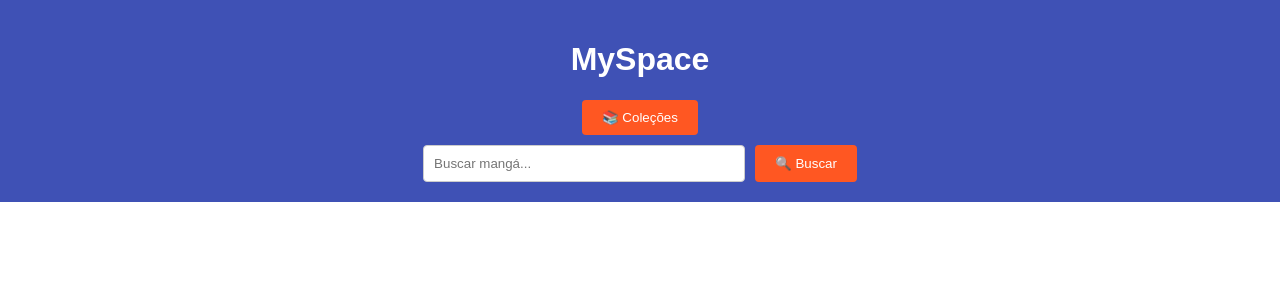
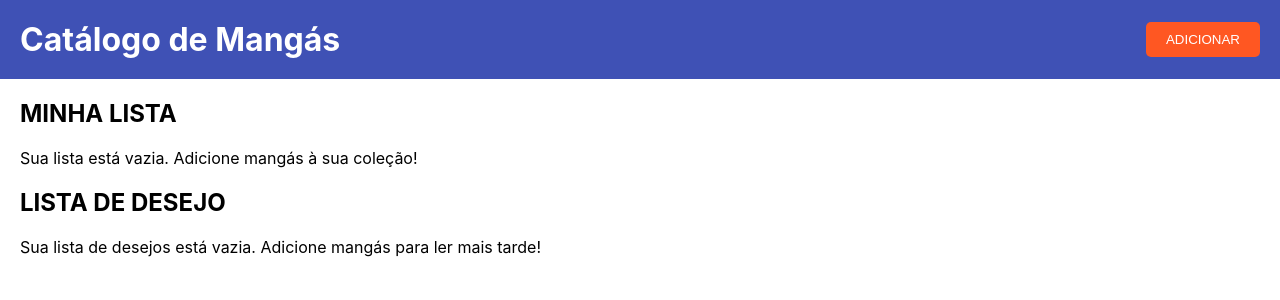
Before and after one commit to vitormelov/CatalogoManga, a React (Create React App) app in the folder catalogo-manga/: page /myspace in a window 1280 px wide. Shown: the top 300 px of the page. Built offline with nearby package versions, Linux system fonts and the light colour scheme.

Commit message:
MySpace e SearchManga

```diff
--- a/catalogo-manga/src/App.jsx
+++ b/catalogo-manga/src/App.jsx
@@ -5,6 +5,7 @@
 import MySpace from './pages/MySpace';
 import CreateAccount from './pages/CreateAccount';
 import Collection from './pages/Collection';
+import SearchManga from './pages/SearchManga';
 import { CollectionProvider } from './context/CollectionContext.jsx';
 
 const App = () => {
@@ -17,6 +18,7 @@
           <Route path="/myspace" element={<MySpace />} />
           <Route path="/createaccount" element={<CreateAccount />} />
           <Route path="/collection" element={<Collection />} />
+          <Route path="/searchmanga" element={<SearchManga />} />
         </Routes>
       </Router>
     </CollectionProvider>
--- a/catalogo-manga/src/context/CollectionContext.jsx
+++ b/catalogo-manga/src/context/CollectionContext.jsx
@@ -4,13 +4,18 @@
 
 export const CollectionProvider = ({ children }) => {
   const [collections, setCollections] = useState([]);
+  const [wishlist, setWishlist] = useState([]);
 
   const addToCollection = (manga) => {
     setCollections((prev) => [...prev, manga]);
   };
 
+  const addToWishlist = (manga) => {
+    setWishlist((prev) => [...prev, manga]);
+  };
+
   return (
-    <CollectionContext.Provider value={{ collections, addToCollection }}>
+    <CollectionContext.Provider value={{ collections, wishlist, addToCollection, addToWishlist }}>
       {children}
     </CollectionContext.Provider>
   );
--- a/catalogo-manga/src/pages/MySpace.jsx
+++ b/catalogo-manga/src/pages/MySpace.jsx
@@ -1,75 +1,32 @@
-import React, { useState } from 'react';
-import axios from 'axios';
+import React from 'react';
 import { useNavigate } from 'react-router-dom';
-import { useCollection } from '../context/CollectionContext.jsx';
+import { useCollection } from '../context/CollectionContext';
 import '../style/MySpace.css';
 
 const MySpace = () => {
-  const [searchQuery, setSearchQuery] = useState('');
-  const [results, setResults] = useState([]);
-  const [loading, setLoading] = useState(false);
-  const [error, setError] = useState('');
-  const [showModal, setShowModal] = useState(false);
-  const [selectedManga, setSelectedManga] = useState(null);
-
-  const { addToCollection } = useCollection();
   const navigate = useNavigate();
-
-  const handleSearch = async () => {
-    if (!searchQuery) return;
-
-    setLoading(true);
-    setError('');
-    setResults([]);
-
-    try {
-      const response = await axios.get(
-        `https://api.jikan.moe/v4/manga?q=${searchQuery}&limit=10`
-      );
-      setResults(response.data.data);
-    } catch (err) {
-      setError('Erro ao buscar os mangás. Tente novamente mais tarde.');
-    } finally {
-      setLoading(false);
-    }
-  };
-
-  const handleAddToCollection = () => {
-    addToCollection(selectedManga);
-    setShowModal(false);
-    setSelectedManga(null);
-  };
+  const { collections, wishlist } = useCollection();
 
   return (
     <div className="myspace">
+      {/* Header */}
       <header className="myspace-header">
-        <h1>MySpace</h1>
-        <div className="header-options">
-          <button onClick={() => navigate('/collection')}>📚 Coleções</button>
-        </div>
-        <div className="search-bar">
-          <input
-            type="text"
-            placeholder="Buscar mangá..."
-            value={searchQuery}
-            onChange={(e) => setSearchQuery(e.target.value)}
-          />
-          <button onClick={handleSearch}>🔍 Buscar</button>
-        </div>
+        <h1 className="site-title">Catálogo de Mangás</h1>
+        <button className="add-button" onClick={() => navigate('/searchmanga')}>
+          ADICIONAR
+        </button>
       </header>
+
       <main>
-        {loading && <p>Carregando...</p>}
-        {error && <p className="error">{error}</p>}
-        <div className="results">
-          {results.map((manga) => (
-            <div
-              key={manga.mal_id}
-              className="manga-item"
-              onClick={() => {
-                setSelectedManga(manga);
-                setShowModal(true);
-              }}
-            >
+        {/* Minha Lista */}
+        <section className="list-section">
+          <h2>MINHA LISTA</h2>
+          {collections.length === 0 ? (
+            <p>Sua lista está vazia. Adicione mangás à sua coleção!</p>
+          ) : (
+            <div className="manga-list">
+              {collections.map((manga) => (
+                <div key={manga.mal_id} className="manga-item">
                   <img src={manga.images.jpg.large_image_url} alt={manga.title} />
                   <div className="manga-info">
                     <h3>{manga.title}</h3>
@@ -78,22 +35,29 @@
                 </div>
               ))}
             </div>
-      </main>
+          )}
+        </section>
 
-      {showModal && selectedManga && (
-        <div className="modal">
-          <div className="modal-content">
-            <h2>{selectedManga.title}</h2>
-            <p>Deseja adicionar este mangá à sua coleção?</p>
-            <div className="modal-buttons">
-              <button onClick={handleAddToCollection}>📚 Adicionar à Coleção</button>
-            </div>
-            <button className="modal-close" onClick={() => setShowModal(false)}>
-              ❌ Fechar
-            </button>
+        {/* Lista de Desejo */}
+        <section className="list-section">
+          <h2>LISTA DE DESEJO</h2>
+          {wishlist.length === 0 ? (
+            <p>Sua lista de desejos está vazia. Adicione mangás para ler mais tarde!</p>
+          ) : (
+            <div className="manga-list">
+              {wishlist.map((manga) => (
+                <div key={manga.mal_id} className="manga-item">
+                  <img src={manga.images.jpg.large_image_url} alt={manga.title} />
+                  <div className="manga-info">
+                    <h3>{manga.title}</h3>
+                    <p>{manga.synopsis || 'Sem descrição disponível.'}</p>
                   </div>
                 </div>
+              ))}
+            </div>
           )}
+        </section>
+      </main>
     </div>
   );
 };
--- /dev/null
+++ b/catalogo-manga/src/pages/SearchManga.jsx
@@ -0,0 +1,101 @@
+import React, { useState } from 'react';
+import axios from 'axios';
+import { useCollection } from '../context/CollectionContext';
+import '../style/SearchManga.css';
+
+const SearchManga = () => {
+  const [searchQuery, setSearchQuery] = useState('');
+  const [results, setResults] = useState([]);
+  const [loading, setLoading] = useState(false);
+  const [error, setError] = useState('');
+  const [selectedManga, setSelectedManga] = useState(null);
+  const [showModal, setShowModal] = useState(false);
+
+  const { addToCollection, addToWishlist } = useCollection();
+
+  const handleSearch = async () => {
+    if (!searchQuery) return;
+
+    setLoading(true);
+    setError('');
+    setResults([]);
+
+    try {
+      const response = await axios.get(
+        `https://api.jikan.moe/v4/manga?q=${searchQuery}&limit=10`
+      );
+      setResults(response.data.data);
+    } catch (err) {
+      setError('Erro ao buscar os mangás. Tente novamente mais tarde.');
+    } finally {
+      setLoading(false);
+    }
+  };
+
+  const handleAddToList = (type) => {
+    if (type === 'collection') {
+      addToCollection(selectedManga);
+    } else if (type === 'wishlist') {
+      addToWishlist(selectedManga);
+    }
+    setShowModal(false);
+    setSelectedManga(null);
+  };
+
+  return (
+    <div className="searchmanga">
+      {/* Header com Search Bar */}
+      <header className="searchmanga-header">
+        <input
+          type="text"
+          placeholder="Buscar mangá..."
+          value={searchQuery}
+          onChange={(e) => setSearchQuery(e.target.value)}
+        />
+        <button onClick={handleSearch}>🔍 Buscar</button>
+      </header>
+
+      <main>
+        {loading && <p>Carregando...</p>}
+        {error && <p className="error">{error}</p>}
+        <div className="results">
+          {results.map((manga) => (
+            <div
+              key={manga.mal_id}
+              className="manga-item"
+              onClick={() => {
+                setSelectedManga(manga);
+                setShowModal(true);
+              }}
+            >
+              <img src={manga.images.jpg.large_image_url} alt={manga.title} />
+              <div className="manga-info">
+                <h3>{manga.title}</h3>
+                <p>{manga.synopsis || 'Sem descrição disponível.'}</p>
+              </div>
+            </div>
+          ))}
+        </div>
+      </main>
+
+      {/* Modal para Adicionar à Lista */}
+      {showModal && selectedManga && (
+        <div className="modal">
+          <div className="modal-content">
+            <h2>{selectedManga.title}</h2>
+            <p>Para qual lista deseja adicionar este mangá?</p>
+            <div className="modal-buttons">
+              <button onClick={() => handleAddToList('collection')}>📚 Minha Lista</button>
+              <button onClick={() => handleAddToList('wishlist')}>⭐ Lista de Desejo</button>
+            </div>
+            <button className="modal-close" onClick={() => setShowModal(false)}>
+              ❌ Fechar
+            </button>
+          </div>
+        </div>
+      )}
+    </div>
+  );
+};
+
+export default SearchManga;
--- a/catalogo-manga/src/style/MySpace.css
+++ b/catalogo-manga/src/style/MySpace.css
@@ -1,64 +1,37 @@
-.myspace {
-  font-family: Arial, sans-serif;
+.myspace-header {
+  display: flex;
+  justify-content: space-between;
+  align-items: center;
+  padding: 20px;
+  background-color: #3f51b5;
+  color: white;
 }
 
-.myspace-header {
-  background-color: #3f51b5;
-  color: white;
-  padding: 20px;
-  text-align: center;
+.site-title {
+  margin: 0;
 }
 
-.header-options {
-  margin-top: 10px;
-}
-
-.header-options button {
-  margin: 0 10px;
+.add-button {
   padding: 10px 20px;
   background-color: #ff5722;
   color: white;
   border: none;
-  border-radius: 4px;
+  border-radius: 5px;
   cursor: pointer;
 }
 
-.header-options button:hover {
+.add-button:hover {
   background-color: #e64a19;
 }
 
-.search-bar {
-  margin-top: 10px;
-  display: flex;
-  justify-content: center;
-  gap: 10px;
+.list-section {
+  margin: 20px;
 }
 
-.search-bar input {
-  padding: 10px;
-  width: 300px;
-  border: 1px solid #ccc;
-  border-radius: 4px;
-}
-
-.search-bar button {
-  padding: 10px 20px;
-  background-color: #ff5722;
-  color: white;
-  border: none;
-  border-radius: 4px;
-  cursor: pointer;
-}
-
-.search-bar button:hover {
-  background-color: #e64a19;
-}
-
-.results {
+.manga-list {
   display: grid;
   grid-template-columns: repeat(auto-fit, minmax(200px, 1fr));
   gap: 20px;
-  padding: 20px;
 }
 
 .manga-item {
@@ -67,7 +40,6 @@
   box-shadow: 0 4px 10px rgba(0, 0, 0, 0.1);
   overflow: hidden;
   text-align: center;
-  cursor: pointer;
 }
 
 .manga-item img {
@@ -79,56 +51,3 @@
 .manga-info {
   padding: 10px;
 }
-
-.manga-info h3 {
-  font-size: 1.2rem;
-  margin: 10px 0;
-}
-
-.manga-info p {
-  font-size: 0.9rem;
-  color: #555;
-}
-
-.modal {
-  position: fixed;
-  top: 0;
-  left: 0;
-  width: 100%;
-  height: 100%;
-  background: rgba(0, 0, 0, 0.6);
-  display: flex;
-  justify-content: center;
-  align-items: center;
-  z-index: 1000;
-}
-
-.modal-content {
-  background: white;
-  padding: 20px;
-  border-radius: 10px;
-  text-align: center;
-  width: 300px;
-}
-
-.modal-buttons button {
-  margin: 10px;
-  padding: 10px 15px;
-  background-color: #3f51b5;
-  color: white;
-  border: none;
-  border-radius: 5px;
-  cursor: pointer;
-}
-
-.modal-buttons button:hover {
-  background-color: #303f9f;
-}
-
-.modal-close {
-  margin-top: 10px;
-  color: #ff5722;
-  background: none;
-  border: none;
-  cursor: pointer;
-}
--- /dev/null
+++ b/catalogo-manga/src/style/SearchManga.css
@@ -0,0 +1,116 @@
+/* Geral */
+.searchmanga {
+    font-family: Arial, sans-serif;
+  }
+
+  /* Header com Search Bar */
+  .searchmanga-header {
+    display: flex;
+    align-items: center;
+    justify-content: center;
+    background-color: #3f51b5;
+    padding: 20px;
+    color: white;
+  }
+
+  .searchmanga-header input {
+    width: 300px;
+    padding: 10px;
+    margin-right: 10px;
+    border: none;
+    border-radius: 5px;
+  }
+
+  .searchmanga-header button {
+    padding: 10px 20px;
+    background-color: #ff5722;
+    color: white;
+    border: none;
+    border-radius: 5px;
+    cursor: pointer;
+  }
+
+  .searchmanga-header button:hover {
+    background-color: #e64a19;
+  }
+
+  /* Resultados */
+  .results {
+    display: grid;
+    grid-template-columns: repeat(auto-fit, minmax(200px, 1fr));
+    gap: 20px;
+    padding: 20px;
+  }
+
+  .manga-item {
+    background-color: white;
+    border-radius: 10px;
+    box-shadow: 0 4px 10px rgba(0, 0, 0, 0.1);
+    overflow: hidden;
+    text-align: center;
+    cursor: pointer;
+  }
+
+  .manga-item img {
+    width: 100%;
+    height: 300px;
+    object-fit: cover;
+  }
+
+  .manga-info {
+    padding: 10px;
+  }
+
+  .manga-info h3 {
+    font-size: 1.2rem;
+    margin: 10px 0;
+  }
+
+  .manga-info p {
+    font-size: 0.9rem;
+    color: #555;
+  }
+
+  /* Modal */
+  .modal {
+    position: fixed;
+    top: 0;
+    left: 0;
+    width: 100%;
+    height: 100%;
+    background: rgba(0, 0, 0, 0.6);
+    display: flex;
+    justify-content: center;
+    align-items: center;
+    z-index: 1000;
+  }
+
+  .modal-content {
+    background: white;
+    padding: 20px;
+    border-radius: 10px;
+    text-align: center;
+    width: 300px;
+  }
+
+  .modal-buttons button {
+    margin: 10px;
+    padding: 10px 15px;
+    background-color: #3f51b5;
+    color: white;
+    border: none;
+    border-radius: 5px;
+    cursor: pointer;
+  }
+
+  .modal-buttons button:hover {
+    background-color: #303f9f;
+  }
+
+  .modal-close {
+    margin-top: 10px;
+    color: #ff5722;
+    background: none;
+    border: none;
+    cursor: pointer;
+  }
```
Lines whose indentation alone changed are shown as unchanged.
